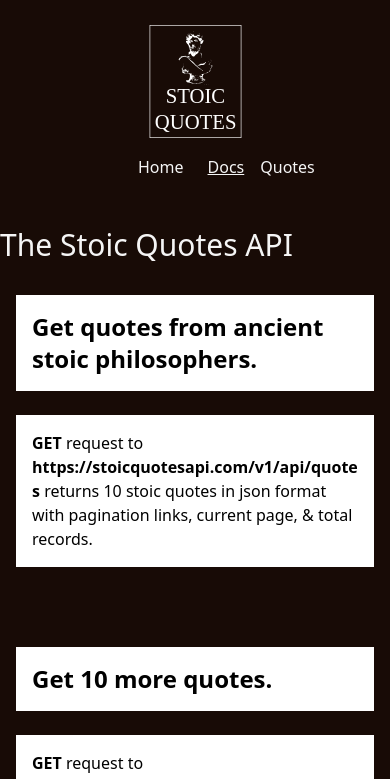
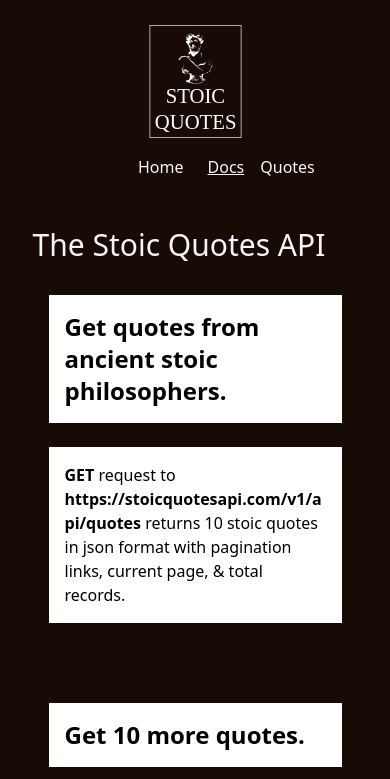
Before and after one commit to animatedbydj/stoic-quotes-frontend, a React (Create React App) app: page /docs in a window 390 px wide. Shown: the top 779 px of the page. Built offline with nearby package versions, Linux system fonts and the light colour scheme; a web font is replaced by a local one.

Commit message:
fixed docs page on mobile

```diff
--- a/src/components/Docs.js
+++ b/src/components/Docs.js
@@ -2,7 +2,7 @@
 
 function Docs() {
   return (
-    <section className='w-full md:w-10/12 mx-auto pb-32'>
+    <section className='w-10/12 mx-auto pb-32'>
       <h1 className='text-3xl'>The Stoic Quotes API</h1>
       <div className='text-black p-4 mt-4'>
         <h2 className='text-2xl font-bold bg-white p-4'>
```
Also changed, not shown: 1 other file (tests, documents, lock files or other folders).
